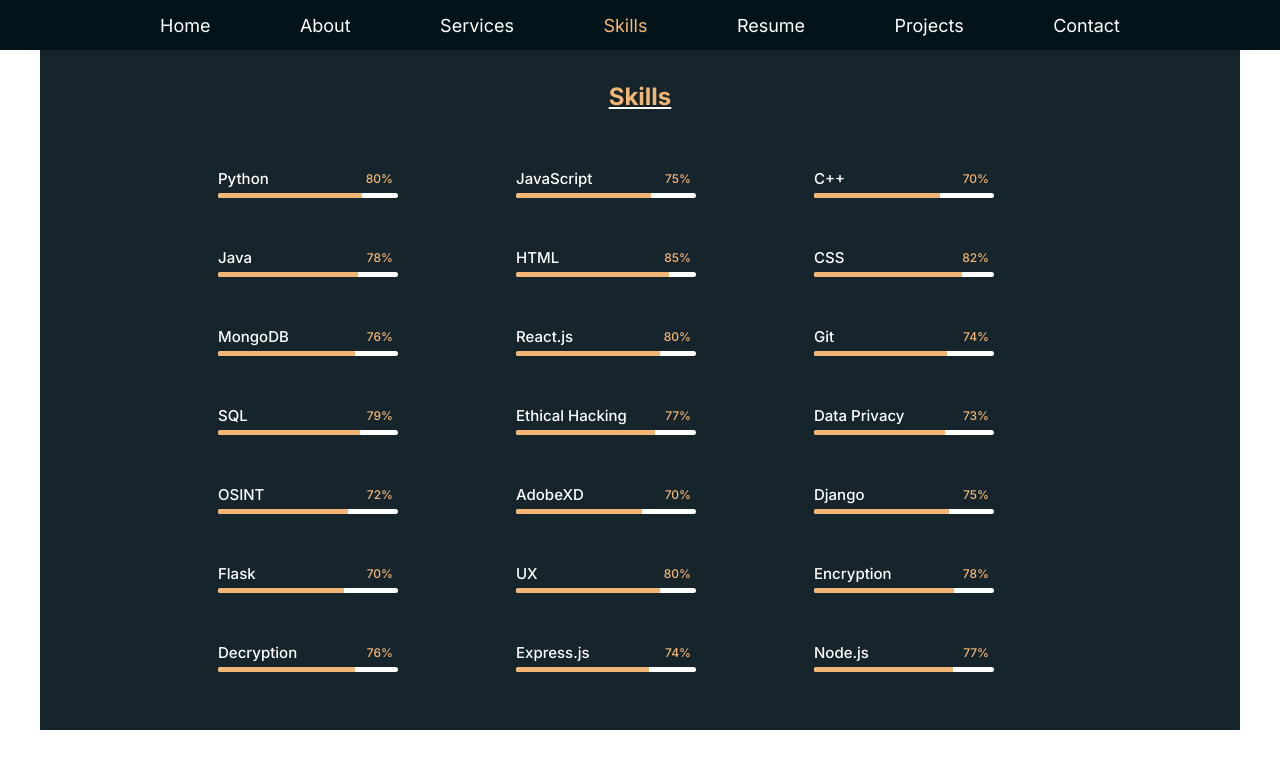
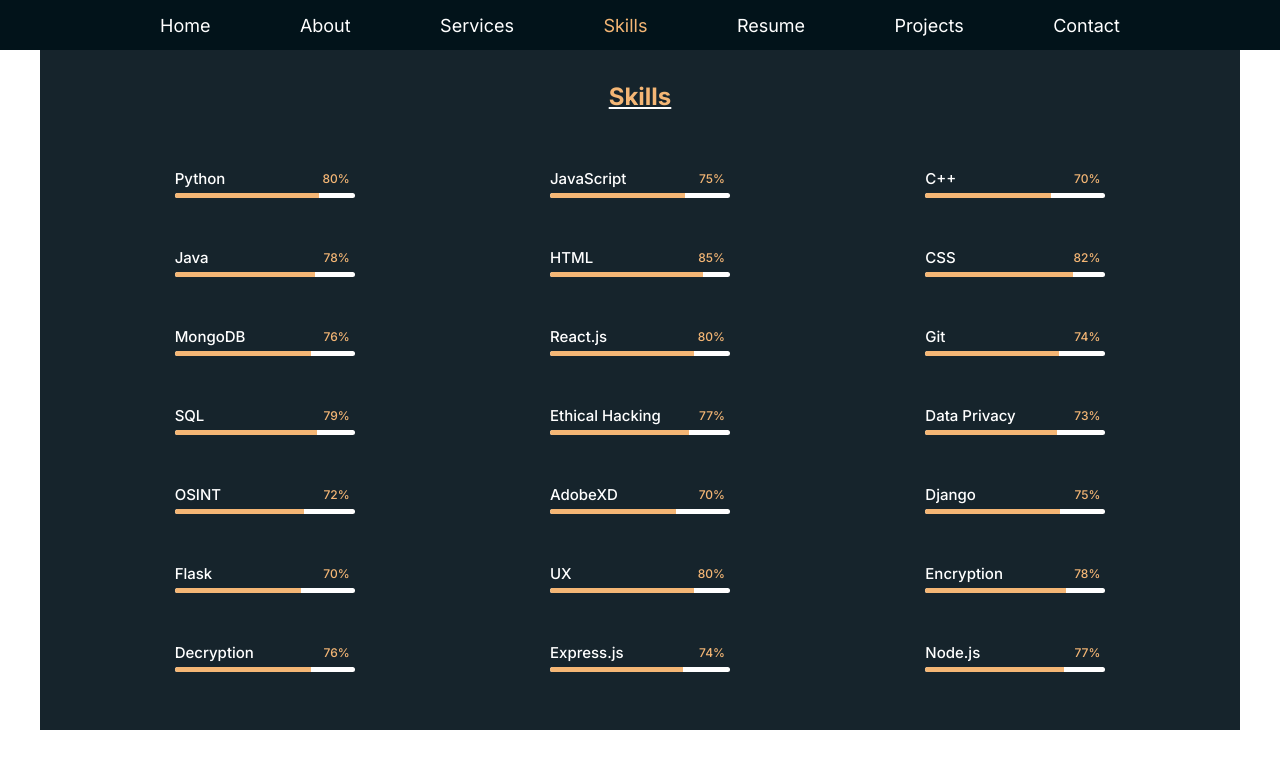
Before and after one commit to kutty023/MyPortfolio, a React (Vite) app in the folder portfolio/: page /skills in a window 1280 px wide. Shown: the top 768 px of the page. Built offline with nearby package versions, Linux system fonts and the light colour scheme.

Commit message:
Made changes as per the review

```diff
--- a/portfolio/src/Styles/Skills.css
+++ b/portfolio/src/Styles/Skills.css
@@ -1,23 +1,20 @@
 .skills{
     width: 100%;
-    /* height: 80vh; */
-    display: flex;
-    flex-direction: column;
-    justify-content: center;
-    align-items: center;
 }
 
 .skills-sec{
-    width: 80%;
     display: grid;
     grid-template-columns: repeat(3, 1fr);
     gap: 30px;
     padding: 3rem 2rem;
+    align-items: center;
+    justify-items: center;
 }
 
 .skill-item {
     padding: 10px;
     width: 200px;
+    text-align: center;
 }
 
 .skill-name {
@@ -48,7 +45,7 @@
     color: var(--secondary-color);
 }
 
-@media (max-width: 768px) {
+@media (max-width: 680px) {
     .skills-sec {
         grid-template-columns: repeat(2, 1fr);
     }
```
